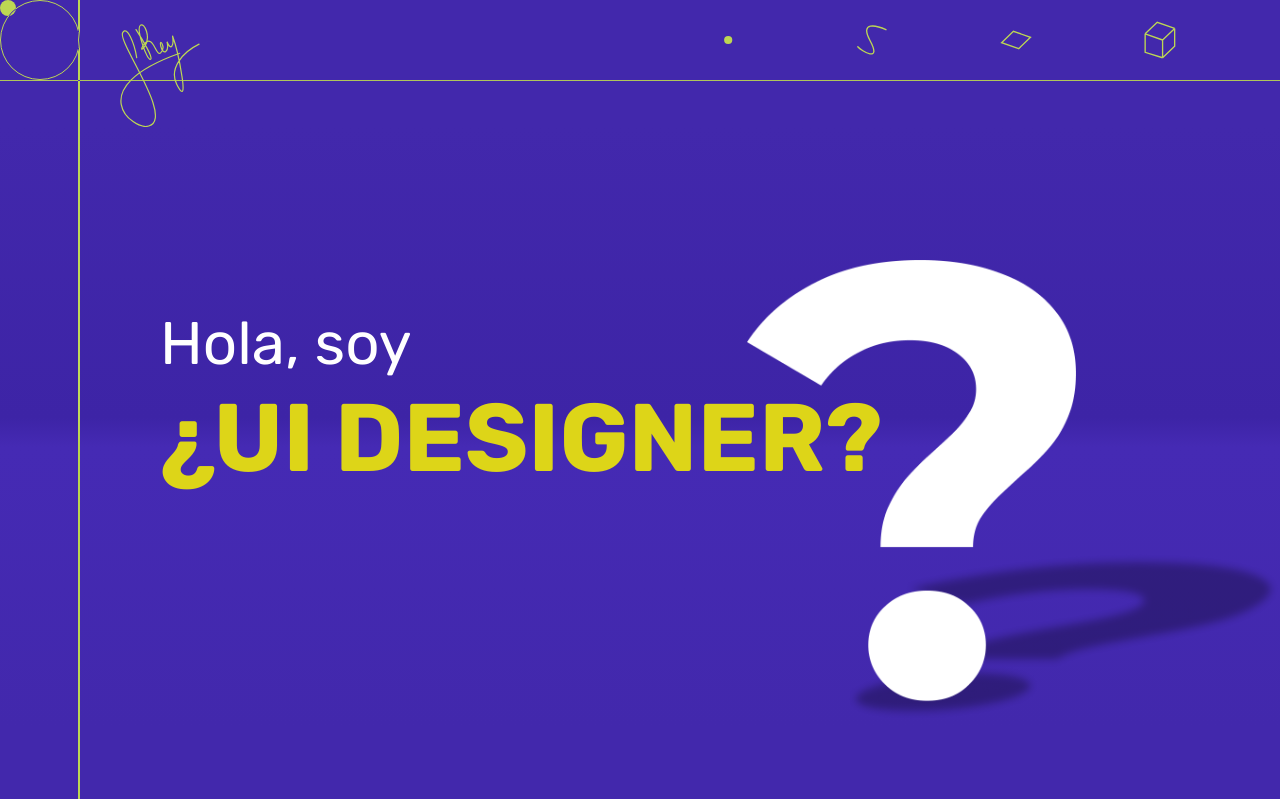
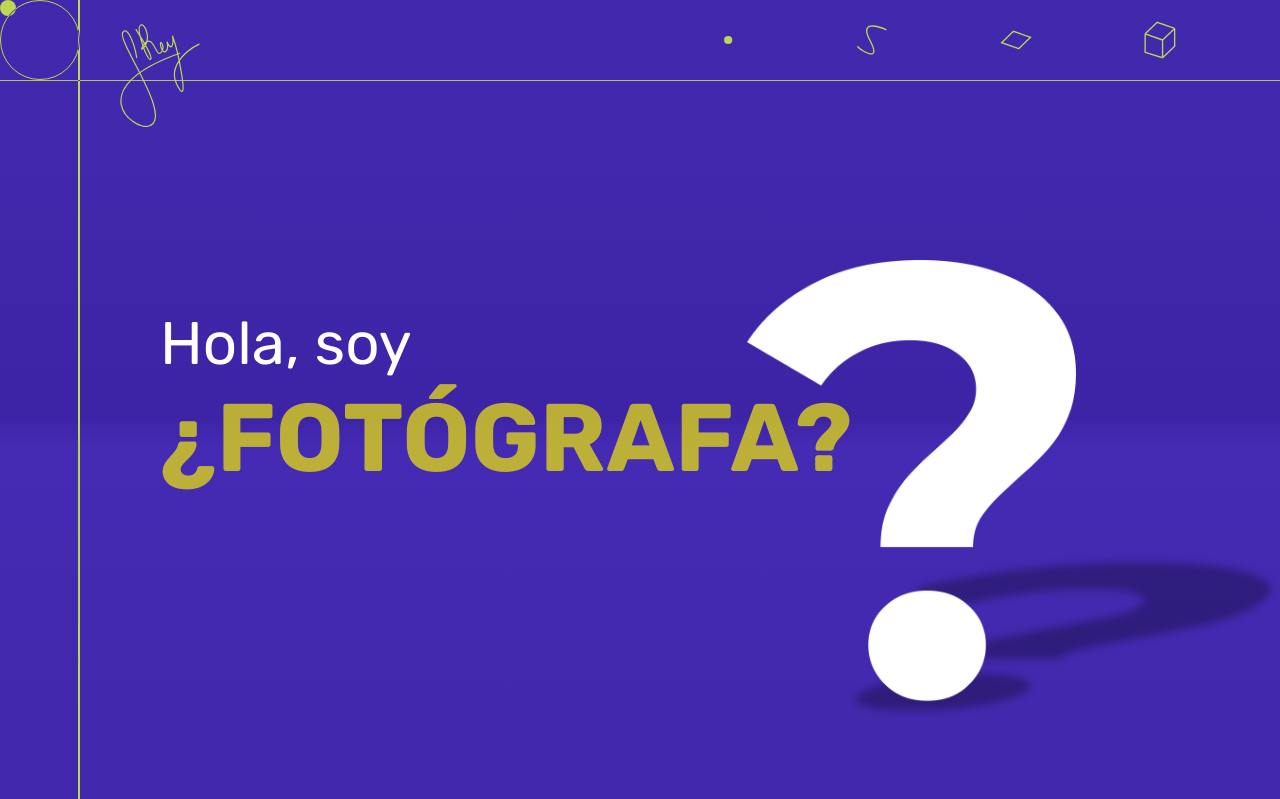
Before and after one commit to SofiaRey/personal-portfolio, a React (Create React App) app: page / in a window 1280 px wide. Shown: the top 799 px of the page. Built offline with nearby package versions, Linux system fonts and the light colour scheme; a web font is replaced by a local one.

Commit message:
Text chanigng in header

```diff
--- a/package.json
+++ b/package.json
@@ -8,6 +8,7 @@
     "@testing-library/jest-dom": "^5.16.5",
     "@testing-library/react": "^13.4.0",
     "@testing-library/user-event": "^13.5.0",
+    "framer-motion": "^9.0.4",
     "gsap": "^3.11.4",
     "react": "^18.2.0",
     "react-dom": "^18.2.0",
--- a/src/Header.js
+++ b/src/Header.js
@@ -1,6 +1,7 @@
 import questionMark from "./assets/questionMark.png";
 import { useEffect, useState } from "react";
 import { gsap } from "gsap";
+import { AnimatePresence, motion } from "framer-motion";
 
 export default function Header() {
   const professions = [
@@ -11,7 +12,7 @@ export default function Header() {
   ];
 
   let [mousePos, setMousePos] = useState({});
-  let [index, setIndex] = useState(0);
+  let [currentProfessionIndex, setCurrentProfessionIndex] = useState(0);
 
   // ---------------- GSAP ----------------
   const anim = gsap.timeline();
@@ -38,22 +39,39 @@ export default function Header() {
 
   // ---------------- Change word ----------------
   useEffect(() => {
-    const interval = setInterval(() => {
-      // TODO: delete
-      // anim.fromTo("#anim-words", { opacity: 0 }, { duration: 0.3, opacity: 1 });
-      setIndex(index == 3 ? 0 : index++);
-    }, 800);
+    const intervalId = setInterval(() => {
+      setCurrentProfessionIndex(
+        (currentProfessionIndex) =>
+          (currentProfessionIndex + 1) % professions.length
+      );
+    }, 1500);
 
-    return () => clearInterval(interval);
-  }, [index]);
+    return () => clearInterval(intervalId);
+  }, [professions.length]);
+
+  const currentProfession = professions[currentProfessionIndex];
 
   return (
     <header className="md:h-screen flex items-center">
       <div className="flex items-start flex-col ml-24 md:ml-40">
-        <h2 className="text-white text-2xl md:text-6xl text-thin mb-4">Hola, soy</h2>
-        <h1 id="anim-words" className="text-amarillo font-bold text-3xl md:text-8xl transition-all text-left">
-          ¿{professions[index]}?
-        </h1>
+        <h2 className="text-white text-2xl md:text-6xl text-thin mb-4">
+          Hola, soy
+        </h2>
+        <AnimatePresence mode="wait">
+          {currentProfession && (
+            <motion.h1
+              key={currentProfession}
+              initial={{ opacity: 0 }}
+              animate={{ opacity: 1 }}
+              exit={{ opacity: 0 }}
+              transition={{ duration: 0.4, ease: "easeInOut" }}
+              className="text-amarillo font-bold text-3xl md:text-8xl transition-all text-left"
+            >
+              <span>¿{currentProfession}?</span>
+            </motion.h1>
+          )}
+        </AnimatePresence>
+
         <div
           id="anim-question"
           className="hidden md:block absolute w-5/12 right-0 bottom-20"
```
Also changed, not shown: 1 other file (tests, documents, lock files or other folders).
